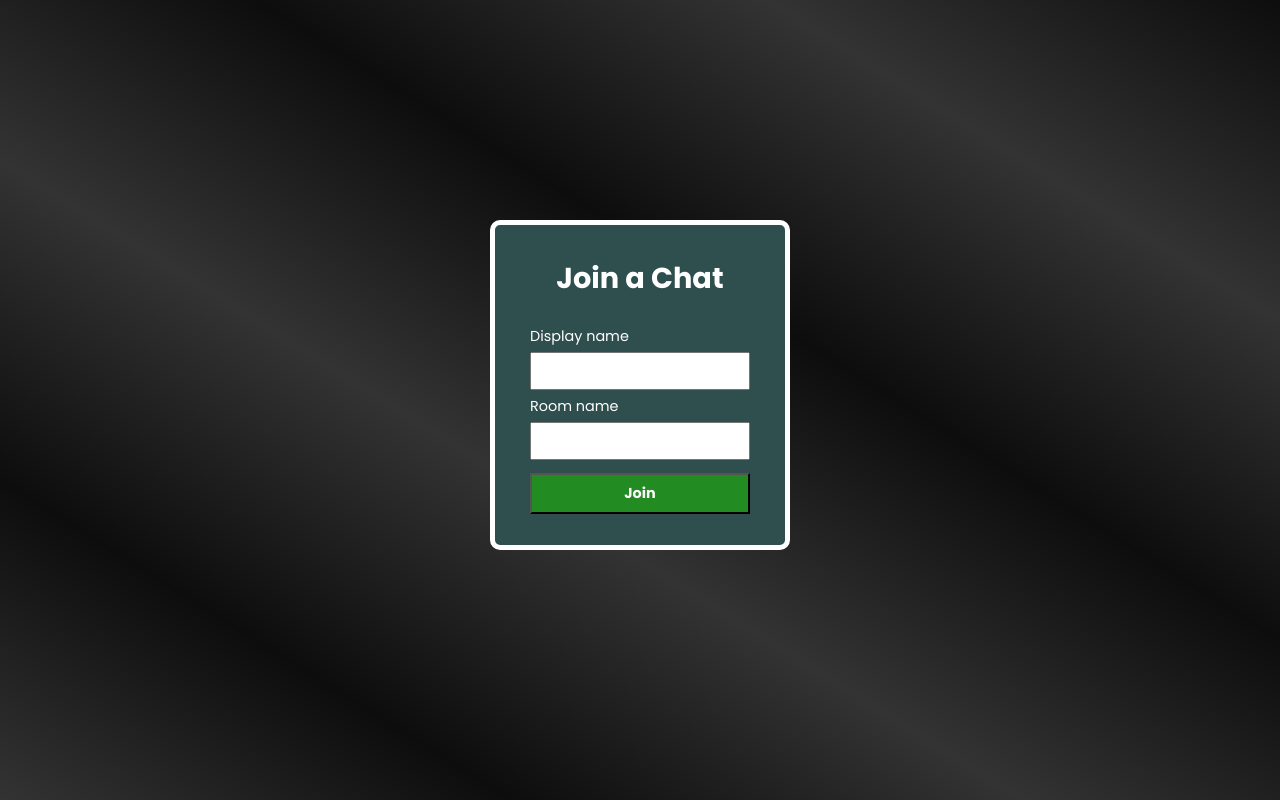
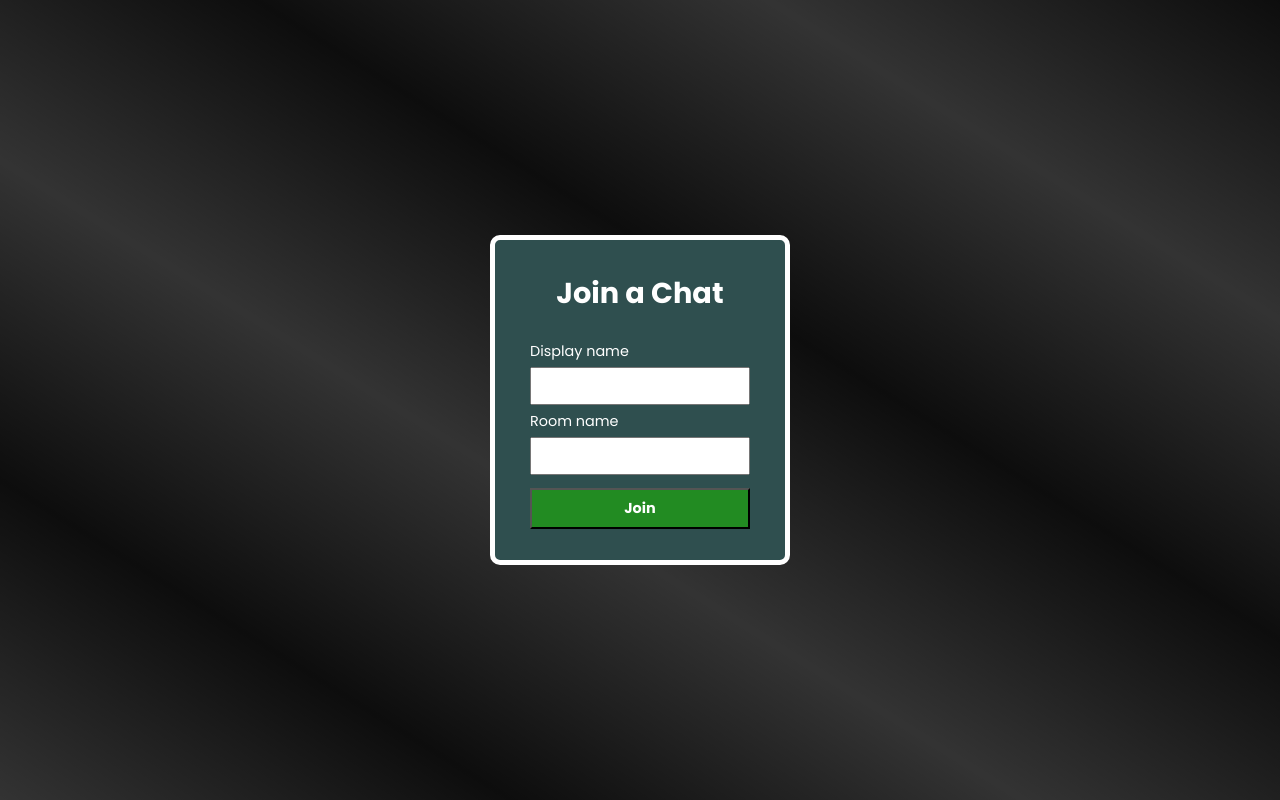
Before and after one commit to azro1/ping, a website: page public/index.html in a window 1280 px wide. Drawn offline with Linux system fonts and the light colour scheme.

Commit message:
Added styles

```diff
--- a/public/index.css
+++ b/public/index.css
@@ -14,10 +14,6 @@
   height: 100vh;
   background-image: linear-gradient(to bottom left, rgba(0, 0, 0, 0.95), rgba(0, 0, 0, 0.80), rgba(0, 0, 0, 0.95), rgba(0, 0, 0, 0.80), rgba(0, 0, 0, 0.95), rgba(0, 0, 0, 0.80));
   overflow-y: hidden;
-}
-
-.center-form__form {
-   height: 45vh;
 }
 
 form {
--- a/public/index.html
+++ b/public/index.html
@@ -8,10 +8,9 @@
     <link href="index.css" type="text/css" rel="stylesheet">
     <title>Join | Chat app</title>
   </head>
-  <body class="center-form">
-    <div class="center-form__form">
+  <body>
+    <div class="center-form">
       <div class="join-errror-msg"></div>
-
       <form action="/chat.html">
         <div class="form-field">
           <h3>Join a Chat</h3>
@@ -28,7 +27,6 @@
           <button>Join</button>
         </div>
       </form>
-
     </div>
   </body>
 </html>
```
